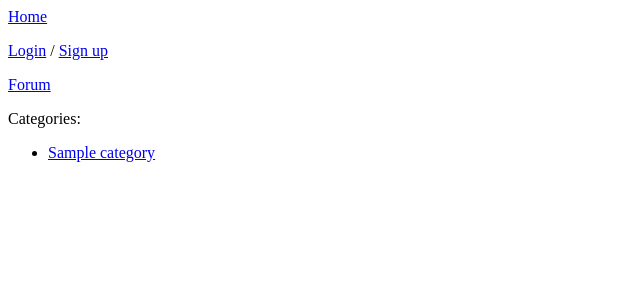
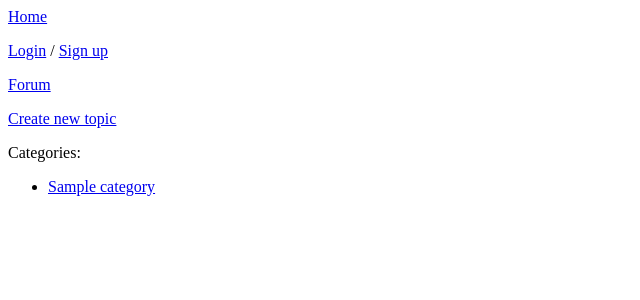
Before and after one commit to dfesenko/django-forum, a Django app: page /forums/ in a window 1280 px wide. Shown: the top 300 px of the page, without its empty margins (0-640 px from the left). Run offline with Django 3.2, Linux system fonts and the light colour scheme; tables that the repository leaves empty hold one stand-in row (values such as "Sample post").

Commit message:
Add form for new topics creation.

```diff
--- a/forum/discussions/templates/discussions/category.html
+++ b/forum/discussions/templates/discussions/category.html
@@ -1,6 +1,10 @@
 {% extends "discussions/base.html" %}
 
 {% block content %}
+
+<p>
+    <a href="{% url 'discussions:new_topic' %}">Create new topic</a>
+</p>
 
 {% if topics_list %}
 <p>Topics:</p>
--- a/forum/discussions/templates/discussions/forum.html
+++ b/forum/discussions/templates/discussions/forum.html
@@ -1,6 +1,11 @@
 {% extends "discussions/base.html" %}
 
 {% block content %}
+
+
+<p>
+    <a href="{% url 'discussions:new_topic' %}">Create new topic</a>
+</p>
 
 {% if categories_list %}
 <p>Categories:</p>
--- a/forum/discussions/urls.py
+++ b/forum/discussions/urls.py
@@ -42,6 +42,7 @@ urlpatterns = [
     path('messages/<int:message_id>/restore/', views.RestoreMessageView.as_view(), name='restore_message'),
     path('messages/<int:message_id>/<slug:read_action>/', views.ReadMessageView.as_view(), name='read_unread'),
     path('forums/', views.ForumView.as_view(), name='forum'),
+    path('forums/new/', views.CreateTopicView.as_view(), name='new_topic'),
     path('forums/<int:category_id>/', views.CategoryView.as_view(), name='category'),
     path('forums/topic/<int:topic_id>/', views.TopicView.as_view(), name='topic'),
 ]
--- a/forum/discussions/views.py
+++ b/forum/discussions/views.py
@@ -23,7 +23,7 @@ from django.template.loader import render_to_string
 from django.core.mail import send_mail
 from .decorators import async_func
 
-from .forms import UserInfoForm, ProfileInfoForm, SignupForm, MessageForm
+from .forms import UserInfoForm, ProfileInfoForm, SignupForm, MessageForm, TopicForm, PostForm
 from .models import Profile, Message, DeletedMessage, ReadMessages, Category, Topic, Post
 
 
@@ -437,3 +437,30 @@ class TopicView(generic.ListView):
 
     def get_queryset(self):
         return Post.objects.filter(topic_id=self.kwargs['topic_id'])
+
+
+class CreateTopicView(CheckUserMixin, View):
+    def get(self, request):
+        topic_form = TopicForm()
+        post_form = PostForm()
+        return render(request, 'discussions/topic_create.html', {'topic_form': topic_form,
+                                                                 'post_form': post_form})
+
+    def post(self, request, *args, **kwargs):
+        topic_form = TopicForm(request.POST)
+        post_form = PostForm(request.POST)
+
+        if topic_form.is_valid() and post_form.is_valid():
+            topic = topic_form.save(commit=False)
+            topic.last_active_user = request.user
+            topic.save()
+
+            post = post_form.save(commit=False)
+            post.author = request.user
+            post.topic = topic
+            post.save()
+
+            return redirect('discussions:forum')
+
+        return render(request, 'discussions/message_create.html', {'topic_form': topic_form,
+                                                                   'post_form': post_form})
```
Also changed, not shown: forum/discussions/forms.py (+17 -1 lines), forum/discussions/templates/discussions/topic_create.html (added, +34 -0 lines).
